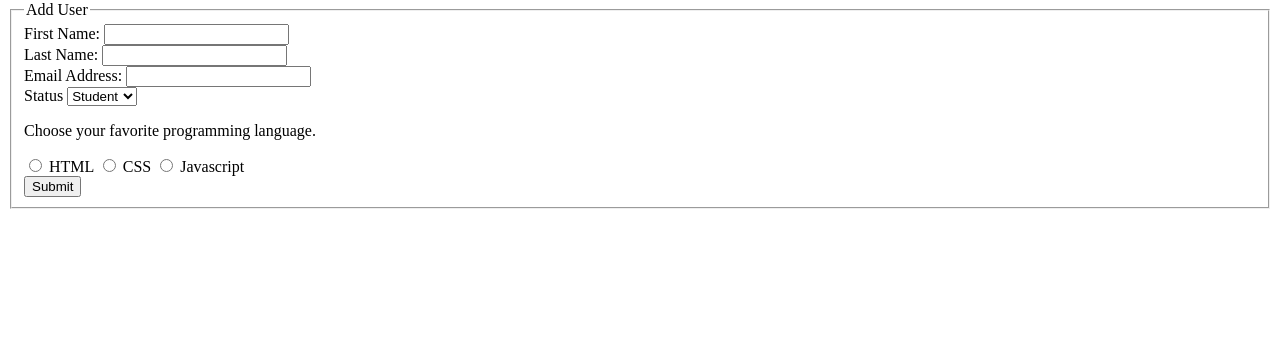
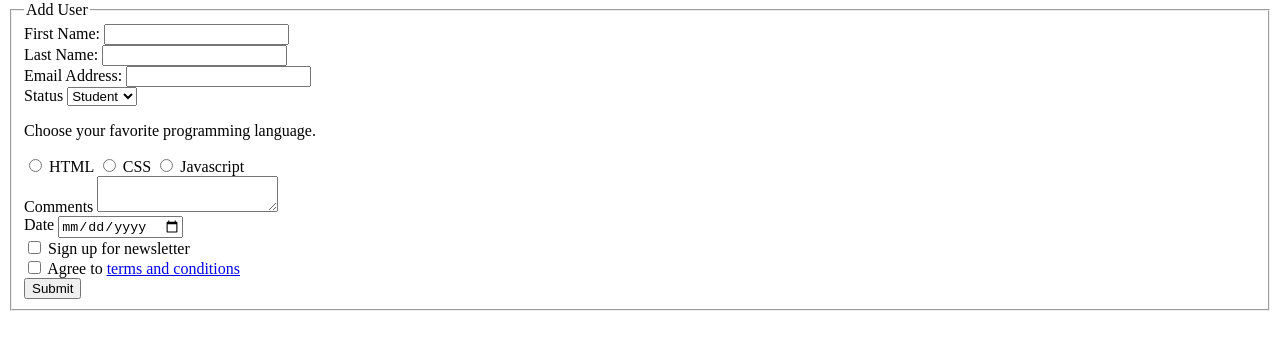
Before and after one commit to i-smith-jackson-o/html-form, a plain HTML site: page index.html in a window 1280 px wide. Shown: the part 79-428 px from the top of the page. Drawn offline with Linux system fonts and the light colour scheme.

Commit message:
completed form

```diff
--- a/index.html
+++ b/index.html
@@ -4,7 +4,7 @@
   <meta charset="UTF-8">
   <meta http-equiv="X-UA-Compatible" content="IE=edge">
   <meta name="viewport" content="width=S, initial-scale=1.0">
-  <title>Document</title>
+  <title>html-form</title>
 </head>
 <body>
   <h1>hello!</h1>
@@ -48,11 +48,30 @@
         <label for="Javascript">Javascript</label>
       </div>
 
+      <div>
+        <label for="comments">Comments</label>
+        <textarea id="comments" name="comments"></textarea>
+      </div>
 
+      <div>
+        <label for="date">Date</label>
+        <input type="date" id="today" name="date">
+      </div>
+
+      <div>
+        <input type="checkbox" id="newsletter" name="newsletter">
+        <label for="newsletter">Sign up for newsletter</label>
+      </div>
+
+      <div>
+        <input type="checkbox" id="terms-and-conditions" name="terms-and-conditions">
+        <label for="terms-and-conditions">Agree to <a href="terms.txt">terms and conditions</a></label>
+      </div>
 
       <div>
         <button type="submit">Submit</button>
       </div>
+
     </fieldset>
   </form>
 </body>
```
Also changed, not shown: terms.txt (added).
